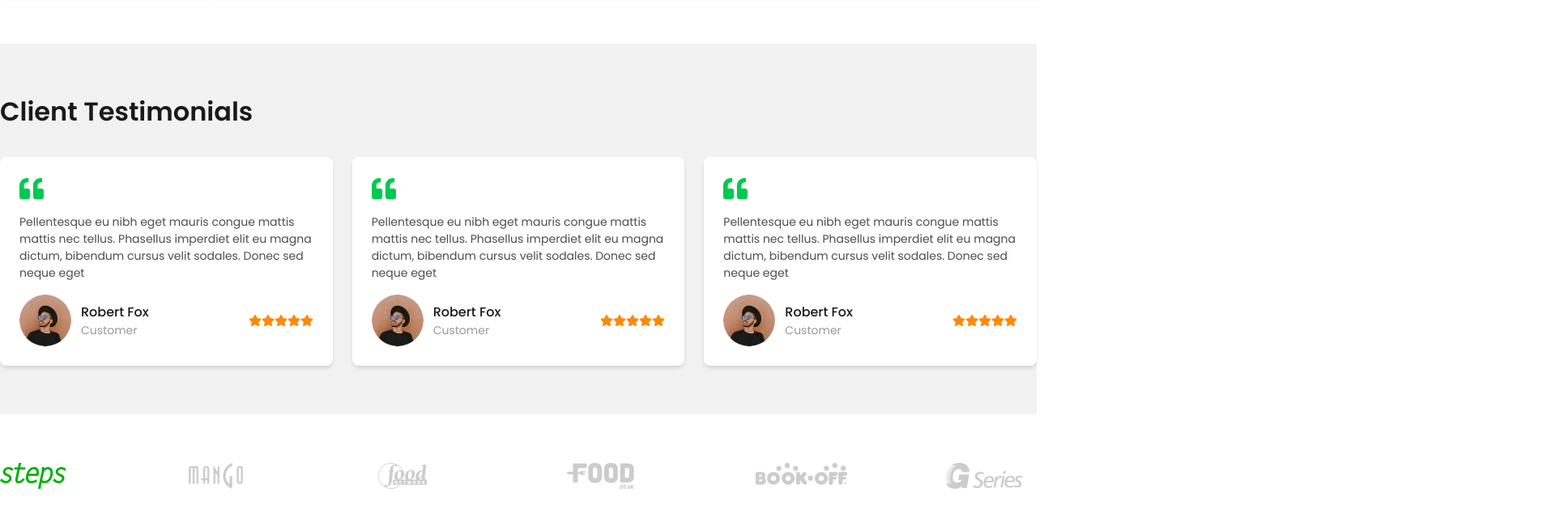
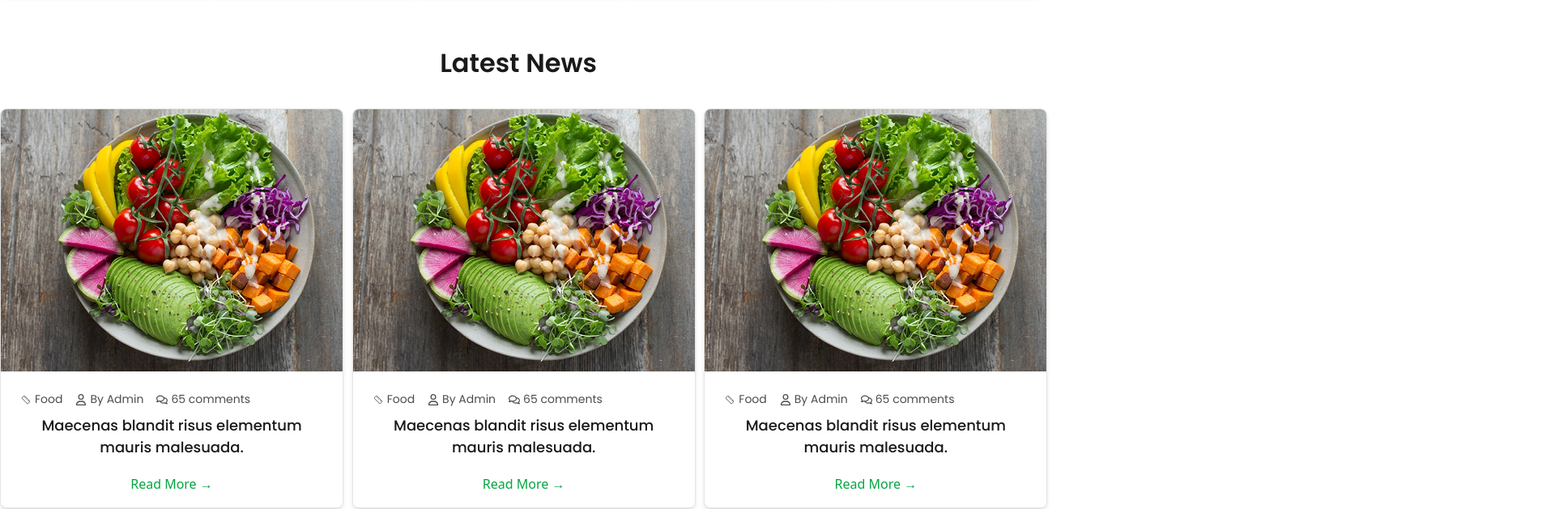
Before and after one commit to remenisite/E-commarce-Ecobazar, a React (Vite) app: page / in a window 1280 px wide. Shown: the part 2600-3229 px from the top of the page at 81% size, 1920 px wide, since content can reach past the window. Built offline with nearby package versions, Linux system fonts and the light colour scheme.

Commit message:
change design

```diff
--- /dev/null
+++ b/src/components/Latest News/FoodSlider.jsx
@@ -0,0 +1,57 @@
+
+import { FaArrowLeft, FaArrowRight, FaRegComments } from "react-icons/fa";
+import { CiRuler } from "react-icons/ci";
+import { FaRegUser } from "react-icons/fa6";
+
+ import foodImg from "../../assets/images/foofImg.png"
+
+const posts = [
+  { date: "21 FEB", category: "Food", author: "Admin", comments: 65, text: "Maecenas blandit risus elementum mauris malesuada.", image: foodImg,  },
+];
+
+export default function FoodSlider() {
+
+  return (
+    <div className="">
+      <div className="container">
+
+
+
+      <div className="">
+        <div
+          className="flex transition-transform duration-500" >
+          {posts.map((post, i) => (
+            <div
+              key={i}
+              className="w-[424px] h-[494px] border border-[#E5E5E5] shadow-md rounded-lg overflow-hidden" >
+              <img
+                src={post.image}
+                alt={post.category}
+                className="w-full h-[324px] object-cover"
+              />
+              <div className="p-[24px]">
+                <div className="flex gap-[16px]">
+                  <span className="text-[14px] flex items-center gap-1 font-normal font-main text-[#4D4D4D]"><CiRuler /> {post.category}</span>
+                  <span className="text-[14px] flex items-center gap-1 font-normal font-main text-[#4D4D4D]"><FaRegUser /> By {post.author}</span>
+                  <span className="flex items-center gap-1 text-[14px] font-normal font-main text-[#4D4D4D] ">
+                    <FaRegComments /> {post.comments} comments
+                  </span>
+                </div>
+                <p className="text-[18px] font-medium font-main text-text mt-[8px] mb-[20px]">{post.text}</p>
+                <a
+                  href="#"
+                  className="text-green-600 font-medium hover:underline"
+                >
+                  Read More →
+                </a>
+              </div>
+            </div>
+          ))}
+        </div>
+      </div>
+
+      </div>
+
+    </div>
+  );
+}
--- /dev/null
+++ b/src/components/home/LatestNews.jsx
@@ -0,0 +1,25 @@
+import React from 'react'
+import FoodSlider from '../Latest News/FoodSlider'
+
+const LatestNews = () => {
+  return (
+    <section className='pb-[60px]'>
+      <div className="container text-center">
+
+        <h2 className='text-[32px] font-semibold font-main text-text mb-[32px]'>Latest News</h2>
+
+        <div className='grid grid-cols-3 gap-[24px]'>
+
+          <FoodSlider />
+          <FoodSlider />
+          <FoodSlider />
+
+        </div>
+
+
+      </div>
+    </section>
+  )
+}
+
+export default LatestNews
--- a/src/pages/Home.jsx
+++ b/src/pages/Home.jsx
@@ -6,6 +6,7 @@ import ServiceFeatures from "../components/utils/ServiceFeatures";
 import VectorIcon from "../components/home/VectorIcon";
 import Testimonial from "../components/home/Testimonial";
 import Instragram from "../components/home/Instragram";
+import LatestNews from "../components/home/LatestNews";
 
 const Home = () => {
   return (
@@ -16,6 +17,8 @@ const Home = () => {
       <PopularProducts />
       <FeaturedProducts />
 
+      <LatestNews />
+
       <Testimonial />
 
       <VectorIcon />
```
Also changed, not shown: src/assets/images/foofImg.png (added).
